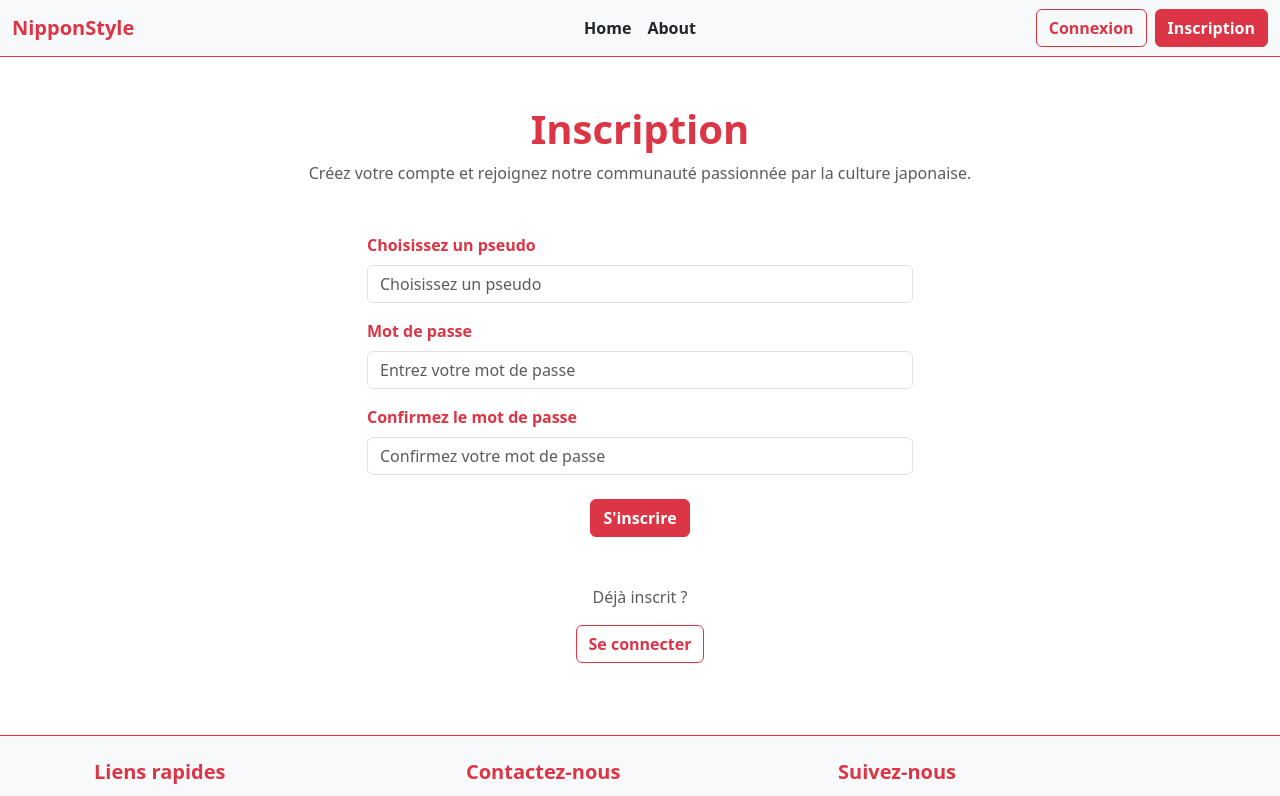
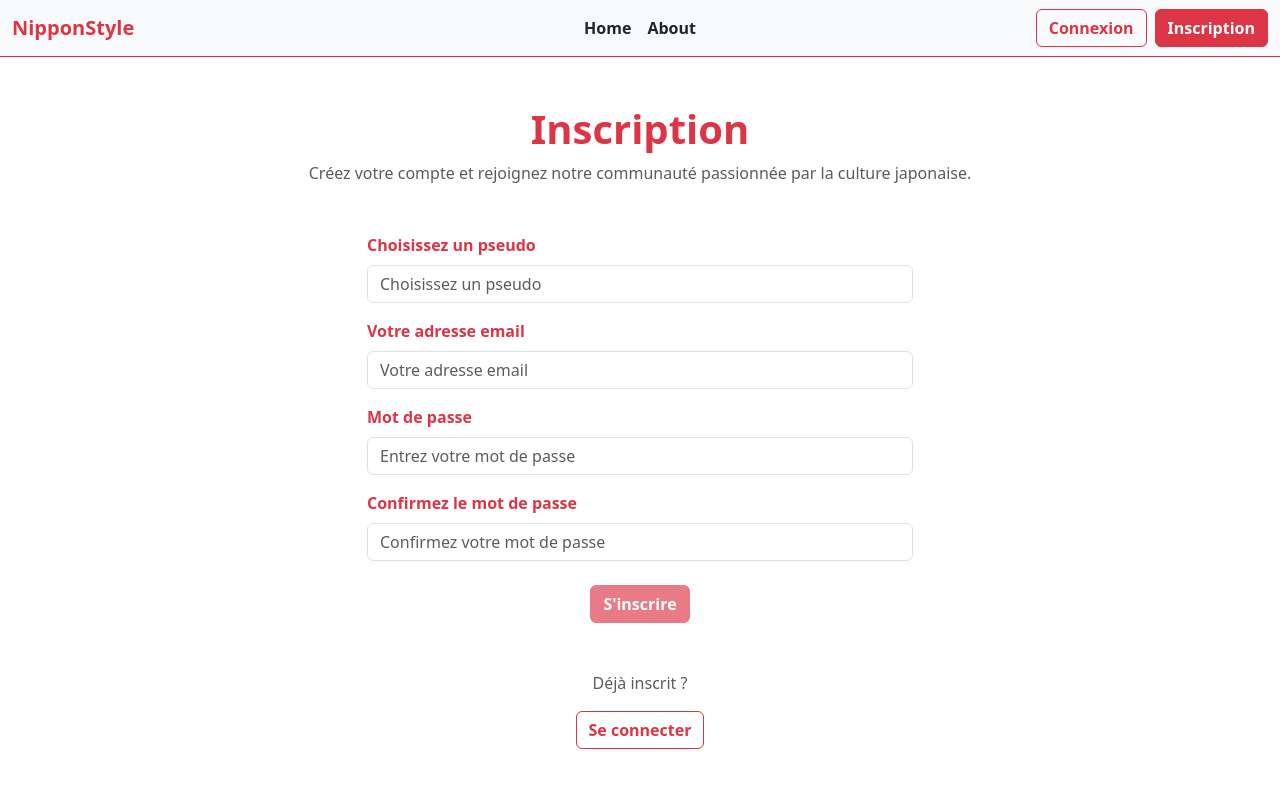
Before and after one commit to Yonni-G/kanji-master-client, an Angular app: page /register in a window 1280 px wide. Shown: the top 796 px of the page. Built offline with nearby package versions, Linux system fonts and the light colour scheme; no server answers.

Commit message:
register

```diff
--- a/src/app/app.component.ts
+++ b/src/app/app.component.ts
@@ -11,19 +11,19 @@ import { FooterComponent } from "./pages/partials/footer/footer.component";
   styleUrl: './app.component.css'
 })
 export class AppComponent {
-  title = 'client';
+  // title = 'client';
 
-  kmApiService: KmApiService = inject(KmApiService)
-  ngOnInit(): void {
-    this.kmApiService.getTestMessage().subscribe({
-      next: (response) => {
-        // Afficher l'alerte avec le message récupéré
-        alert(response.message); // Ici on suppose que la réponse a une clé 'message'
-      },
-      error: (err) => {
-        // Gérer les erreurs ici si la requête échoue
-        console.error('Erreur lors de la récupération du message:', err);
-      }
-    });
-  }
+  // kmApiService: KmApiService = inject(KmApiService)
+  // ngOnInit(): void {
+  //   this.kmApiService.getTestMessage().subscribe({
+  //     next: (response) => {
+  //       // Afficher l'alerte avec le message récupéré
+  //       alert(response.message); // Ici on suppose que la réponse a une clé 'message'
+  //     },
+  //     error: (err) => {
+  //       // Gérer les erreurs ici si la requête échoue
+  //       console.error('Erreur lors de la récupération du message:', err);
+  //     }
+  //   });
+  // }
 }
--- a/src/app/pages/auth/register/register.component.html
+++ b/src/app/pages/auth/register/register.component.html
@@ -8,29 +8,56 @@
     <!-- Section Formulaire -->
     <section class="row mt-5">
         <div class="col-md-6 offset-md-3">
-        <form
-        (submit)="onSubmit()"
-        [formGroup]="loginForm">
+            <form (submit)="onSubmit()" [formGroup]="registrationForm">
                 <div class="mb-3">
                     <label for="username" class="form-label fw-bold text-danger">Choisissez un pseudo</label>
-            <input
-            formControlName="username"
-            type="text" id="username" name="username" class="form-control" placeholder="Choisissez un pseudo" required>
+                    <input formControlName="username" type="text" id="username" name="username" class="form-control"
+                        placeholder="Choisissez un pseudo" required>
+                    @if(registrationForm.get("username")?.touched &&
+                    registrationForm.get("username")?.invalid) {
+                    @if(registrationForm.get('username')?.hasError('pattern')) {
+                    <small class="text-danger fst-italic">Votre pseudo doit contenir de 3 à 12 caractères alphanumériques</small>
+                    } }
+                </div>
+                <div class="mb-3">
+                    <label for="email" class="form-label fw-bold text-danger">Votre adresse email</label>
+                    <input formControlName="email" type="text" id="email" name="email" class="form-control"
+                        placeholder="Votre adresse email" required>
+                    @if(registrationForm.get("email")?.touched &&
+                    registrationForm.get("email")?.invalid) {
+                    @if(registrationForm.get('email')?.hasError('pattern')) {
+                    <small class="text-danger fst-italic">Saisissez une adresse email correcte</small>
+                    } }
                 </div>
                 <div class="mb-3">
                     <label for="password" class="form-label fw-bold text-danger">Mot de passe</label>
-            <input
-            formControlName="username"
-            type="password" id="password" name="password" class="form-control" placeholder="Entrez votre mot de passe" required>
+                    <input formControlName="password" type="password" id="password" name="password" class="form-control"
+                        placeholder="Entrez votre mot de passe" required>
+                        @if(registrationForm.get("password")?.touched &&
+                    registrationForm.get("password")?.invalid) {
+                    @if(registrationForm.get('password')?.hasError('pattern')) {
+                    <small class="text-danger fst-italic">Le mot de passe doit contenir au moins 8 caractères, une majuscule, une minuscule, un chiffre et un caractère spécial.</small>
+                    } }
                 </div>
                 <div class="mb-3">
-            <label for="confirmPassword" class="form-label fw-bold text-danger">Confirmez le mot de passe</label>
-            <input
-            formControlName="confirmPassword"
-            type="password" id="confirmPassword" name="confirmPassword" class="form-control" placeholder="Confirmez votre mot de passe" required>
+                    <label for="confirmPassword" class="form-label fw-bold text-danger">Confirmez le mot de
+                        passe</label>
+                    <input formControlName="confirmPassword" type="password" id="confirmPassword" name="confirmPassword"
+                        class="form-control" placeholder="Confirmez votre mot de passe" required>
+                        @if(registrationForm.get("password")?.touched &&
+                        registrationForm.get("confirmPassword")?.invalid) {
+                        @if(registrationForm.get('confirmPassword')?.hasError('confirmPassword')) {
+                        <small class="text-danger fst-italic">Le mot de passe doit contenir au moins 8 caractères, une majuscule, une minuscule, un chiffre et un caractère spécial.</small>
+                        } }
+                        @if (registrationForm.errors?.['passwordMismatch'] && registrationForm.get('confirmPassword')?.touched) {
+                            <small class="text-danger fst-italic">Les mots de passe ne correspondent pas.</small>
+                          }
+
                 </div>
                 <div class="text-center mt-4">
-            <button type="submit" class="btn btn-danger text-white fw-bold">S'inscrire</button>
+                    <button
+                    [disabled]="!registrationForm.valid"
+                    type="submit" class="btn btn-danger text-white fw-bold">S'inscrire</button>
                 </div>
             </form>
         </div>
--- a/src/app/pages/auth/register/register.component.ts
+++ b/src/app/pages/auth/register/register.component.ts
@@ -5,7 +5,6 @@ import {
   ReactiveFormsModule,
   Validators,
 } from '@angular/forms';
-import { User } from '../../../models/user';
 import { passwordMatchValidator } from '../../../validators/passwordMatchValidator';
 
 @Component({
@@ -15,21 +14,27 @@ import { passwordMatchValidator } from '../../../validators/passwordMatchValidat
   styleUrl: './register.component.css',
 })
 export class RegisterComponent {
-  loginForm = new FormGroup(
+  registrationForm = new FormGroup(
     {
       username: new FormControl(null, [
-        Validators.required,
-        Validators.minLength(5),
+        Validators.pattern('^[a-zA-Z0-9]{3,12}$') // 3 à 12 caractères alphanumériques
       ]),
-      password: new FormControl(null, [Validators.required]),
+      email: new FormControl(null, [Validators.required,
+        Validators.pattern('^[a-zA-Z0-9._%+-]+@[a-zA-Z0-9.-]+\.[a-zA-Z]{2,}$')
+      ]),
+      password: new FormControl(null, [Validators.required,
+        // Au moins 8 caractères, au moins une lettre minuscule, une lettre majuscule, un chiffre et un caractère spécial
+        Validators.pattern('^(?=.*[a-z])(?=.*[A-Z])(?=.*\\d)(?=.*[!@#$%^&*()_+\\-=\\[\\]{};:\'",.<>?/~]).{8,}$')
+
+      ]),
       confirmPassword: new FormControl(null, [Validators.required]),
     },
     { validators: passwordMatchValidator() }
   ); // Ajout du validateur de correspondance);
 
   onSubmit() {
-    if (this.loginForm.valid) {
-      console.log(this.loginForm.value);
+    if (this.registrationForm.valid) {
+      console.log(this.registrationForm.value);
     } else {
       console.log('Form is invalid');
     }
```
Also changed, not shown: 1 other file (tests, documents, lock files or other folders). Lines whose indentation alone changed are shown as unchanged.
